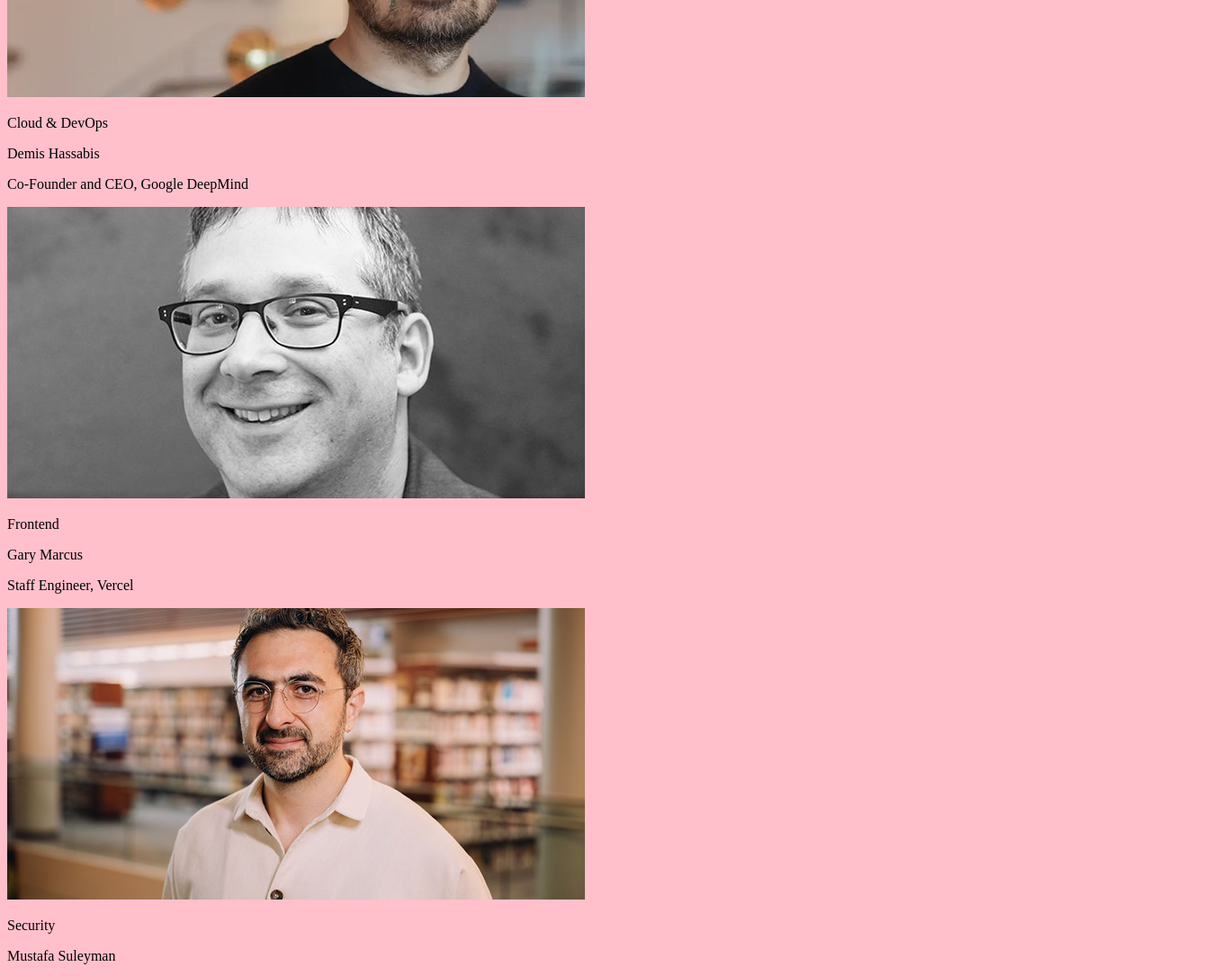
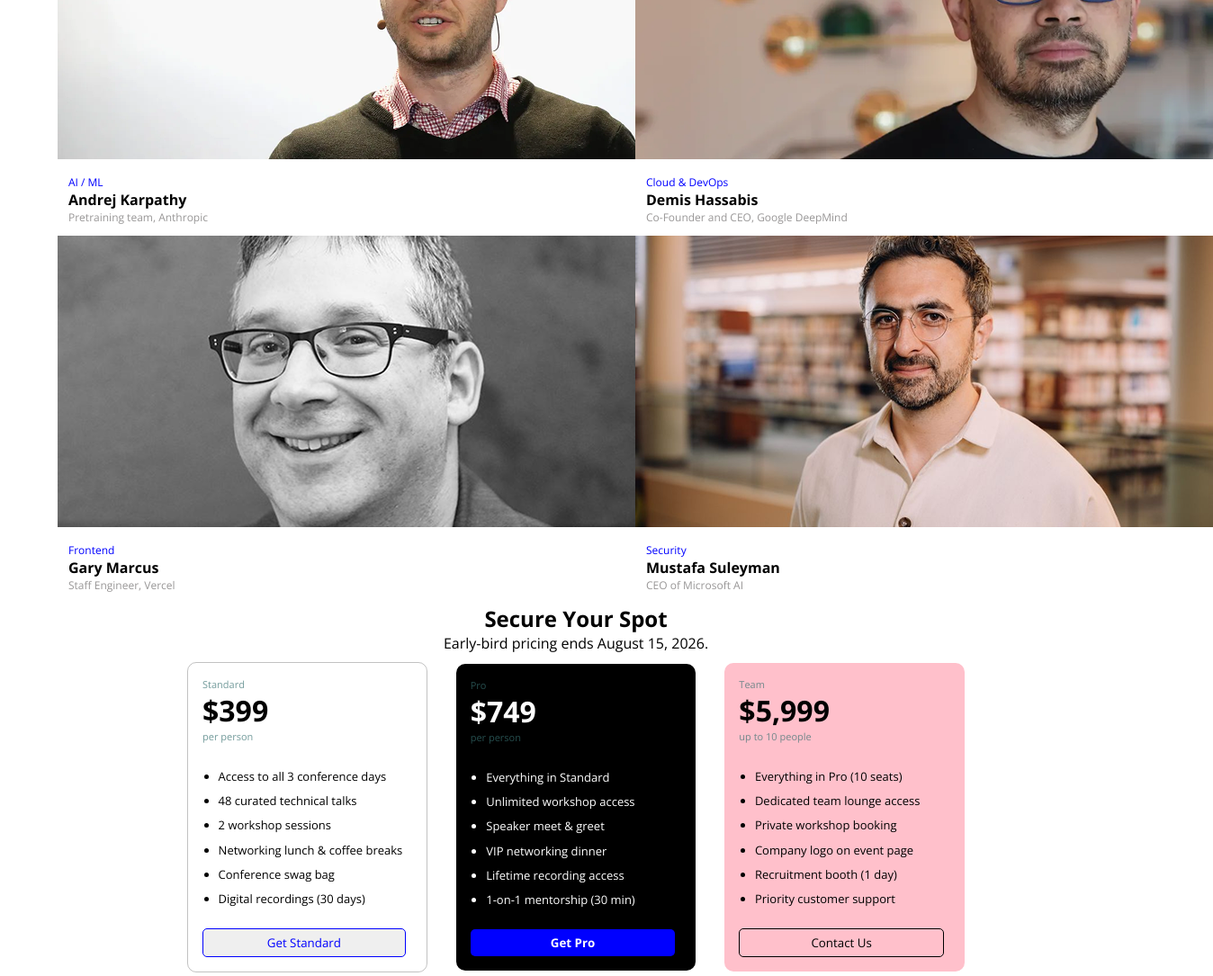
Before and after one commit to hridoyhossain0/Assignment1st, a plain HTML site: page index.html in a window 1280 px wide. Shown: the part 1050-2135 px from the top of the page at 90% size, 1348 px wide, since content can reach past the window. Drawn offline with nearby package versions, Linux system fonts and the light colour scheme.

Commit message:
Add css 80%

```diff
--- a/index.html
+++ b/index.html
@@ -5,6 +5,9 @@
     <meta name="viewport" content="width=device-width, initial-scale=1.0">
     <title>Document</title>
     <link rel="stylesheet" href="./style.css">
+    <link rel="preconnect" href="https://fonts.googleapis.com">
+    <link rel="preconnect" href="https://fonts.gstatic.com" crossorigin>
+    <link href="https://fonts.googleapis.com/css2?family=Inter:ital,opsz,wght@0,14..32,100..900;1,14..32,100..900&family=Open+Sans:ital,wght@0,300..800;1,300..800&display=swap" rel="stylesheet">
 </head>
 <body>
 
@@ -47,7 +50,7 @@
         <section class="mainPageContainer">
 
 
-            <div class="textContainer">
+            <div class="mainPageTextContainer">
                 <h1>Code. Connect. Create</h1>
                 <p>Join 4,000+ engineers, founders, and builders at the premier developer conference of 2026. Three days of cutting-edge talks, hands-on workshops, and meaningful connections.</p>
             </div>
@@ -79,55 +82,55 @@
 
 
                 <!-- person 1 Data -->
-                <div class="person1">
+                <div class="person">
 
                     <img src="./photos/andrej.png" alt="Andrej Karpathy">
-                    <div>
-                        <p>AI / ML</p>
-                        <p>Andrej Karpathy</p>
-                        <p>Pretraining team, Anthropic</p>
+                    <div class="speakersInfo">
+                        <p class="create">AI / ML</p>
+                        <p class="name">Andrej Karpathy</p>
+                        <p class="passion">Pretraining team, Anthropic</p>
                     </div>
 
                 </div>
 
                 <!-- person 2 data -->
-                <div class="person2">
+                <div class="person">
 
                     <img src="./photos/demis.png" alt="Demis Hassabis">
-                    <div>
-                        <p>Cloud & DevOps</p>
-                        <p>Demis Hassabis</p>
-                        <p>Co-Founder and CEO, Google DeepMind</p>
+                    <div class="speakersInfo">
+                        <p class="create">Cloud & DevOps</p>
+                        <p class="name">Demis Hassabis</p>
+                        <p class="passion">Co-Founder and CEO, Google DeepMind</p>
                     </div>
 
                 </div>
 
                 <!-- person 3 data -->
-                <div class="person3">
+                <div class="person">
 
                     <img src="./photos/gary.png" alt="Gary Marcus Image">
-                    <div>
-                        <p>Frontend</p>
-                        <p>Gary Marcus</p>
-                        <p>Staff Engineer, Vercel</p>
+                    <div class="speakersInfo">
+                        <p class="create">Frontend</p>
+                        <p class="name">Gary Marcus</p>
+                        <p class="passion">Staff Engineer, Vercel</p>
                     </div>
 
                 </div>
 
                 <!-- person 4 data -->
-                <div class="person4">
+                <div class="person">
 
                     <img src="./photos/mustafa.png" alt="Mustafa Suleyman Image">
-                    <div>
-                        <p>Security</p>
-                        <p>Mustafa Suleyman</p>
-                        <p>CEO of Microsoft AI</p>
+                    <div class="speakersInfo">
+                        <p class="create">Security</p>
+                        <p class="name">Mustafa Suleyman</p>
+                        <p class="passion">CEO of Microsoft AI</p>
                     </div>
 
                 </div>
 
-                <!-- person 4 data -->
-                <div class="person4">
+                <!-- person 5 data -->
+                <!-- <div class="person5">
 
                     <img src="./photos/mark.png" alt="Mark Zuckerberg Image">
                     <div>
@@ -136,10 +139,10 @@
                         <p>CEO of Meta</p>
                     </div>
 
-                </div>
+                </div> -->
 
-                <!-- person 4 data -->
-                <div class="person4">
+                <!-- person 6 data -->
+                <!-- <div class="person6">
 
                     <img src="./photos/Bill.png" alt="Bill Gates Image">
                     <div>
@@ -148,7 +151,7 @@
                         <p>CO-founder of Microsoft</p>
                     </div>
 
-                </div>
+                </div> -->
 
 
             </div>
@@ -172,6 +175,8 @@
             </div>
 
 
+            <div class="priceCardparent">
+
                 <!-- price card 1-->
                 <div class="priceContainer1">
 
@@ -182,7 +187,7 @@
                         <p>per person</p>
                     </div>
 
-                <priceChildMiddle>
+                    <div class="priceChildMiddle">
 
                         <ul>
                             <li>Access to all 3 conference days</li>
@@ -193,7 +198,7 @@
                             <li>Digital recordings (30 days)</li>
                         </ul>
 
-                </priceChildMiddle>
+                    </div>
 
                     <div class="priceChildButtom">
                         <button>Get Standard</button>
@@ -210,7 +215,7 @@
                         <p>per person</p>
                     </div>
 
-                <priceChildMiddle>
+                    <div class="priceChildMiddle">
 
                         <ul>
                             <li>Everything in Standard</li>
@@ -221,7 +226,7 @@
                             <li>1-on-1 mentorship (30 min)</li>
                         </ul>
 
-                </priceChildMiddle>
+                    </div>
 
                     <div class="priceChildButtom">
                         <button>Get Pro</button>
@@ -240,7 +245,7 @@
 
                     </div>
 
-                <priceChildMiddle>
+                    <div class="priceChildMiddle">
 
                         <ul>
                             <li>Everything in Pro (10 seats)</li>
@@ -251,13 +256,19 @@
                             <li>Priority customer support</li>
                         </ul>
 
-                </priceChildMiddle>
+                    </div>
 
                     <div class="priceChildButtom">
                         <button>Contact Us</button>
                     </div>
 
                 </div>
+
+
+            </div>
+
+
+
 
 
 
--- a/style.css
+++ b/style.css
@@ -1,3 +1,228 @@
-body {
+*{
+    margin: 0;
+    padding: 0;
+    font-family: "Open Sans", sans-serif;
+}
+
+/* header container */
+
+header{
+    display: flex;
+    justify-content: space-between;
+    align-items: center;
+    padding: 10px 40px;
+}
+
+/* header nav container */
+
+nav ul{
+    display: flex;
+    justify-content: space-between;
+}
+
+nav ul li{
+    list-style: none;
+    margin: 0 15px;
+}
+
+/* header button */
+
+.commonBtn{
+    padding: 10px 20px;
+    border-radius: 10px;
+    background-color: blueviolet;
+    color: white;
+    font-weight: bold;
+    font-size: 1rem;
+    border: none;
+}
+
+/* The end of header section */
+
+
+
+
+
+
+/* Main page */
+
+
+
+/* Hero section */
+
+.mainPageContainer{
+    background-image: url(./photos/banner.jpg);
+    text-align: center;
+    height: 45rem;
+    display: flex;
+    flex-direction: column;
+    justify-content: space-between;
+}
+
+.mainPageTextContainer{
+    color: white;
+    max-width: 50%;
+    margin: 8rem auto 0 auto ;
+}
+
+
+.mainPageTextContainer h1{
+    font-size: 4.1rem;
+    margin-bottom: 10px;
+
+
+}
+
+.mainPageTextContainer p{
+    font-size: 1.2rem;
+}
+
+
+/* main page button */
+
+.buttonContainer{
+    margin-bottom: 3.8rem;
+
+}
+
+/* end hero section */
+
+
+
+/* Speakers section */
+
+.speakersSecContainer{
+    margin: 0 4rem;
+}
+
+.speakersSecContainer h2{
+    padding: 2rem 0;
+    font-size: 2.3rem;
+    text-align: center;
+}
+
+
+.speakerDataContainer {
+    display: grid;
+    grid-column: auto;
+
+    grid-template-columns: repeat(2,1fr);
+}
+
+.speakerDataContainer img{
+    width: auto;
+    height: fit-content;
+}
+
+.speakersInfo {
+    margin: 12px;
+}
+
+.speakersInfo .create{
+    color: blue;
+    font-size: 12px;
+
+}
+
+.speakersInfo .name {
+    font-weight: 700;
+
+}
+
+.speakersInfo .passion {
+    font-size: 12px;
+    color: rgba(58, 53, 53, 0.521);
+}
+
+/* End speakers section */
+
+
+
+
+.priceSecTop {
+    text-align: center;
+}
+
+.priceCardparent {
+    display: grid;
+    grid-template-columns: repeat(3, 1fr);
+    max-width: 70%;
+    margin: 0 auto;
+    justify-content:center ;
+    align-items: center
+
+
+    ;
+}
+
+.priceContainer1, .priceContainer2, .priceContainer3 {
+    padding: 1rem;
+    border-radius: 10px;
+    margin: 10px 1rem;
+
+}
+
+.priceContainer1{
+    border: 1px solid rgba(0, 0, 0, 0.24);
+}
+
+.priceContainer1 button{
+    color: blue;
+    border: 1px solid blue;
+
+}
+
+.priceContainer2 {
+    background-color: black;
+    color: white;
+}
+
+.priceContainer2 button {
+    background-color: blue;
+    color: white;
+    font-weight: 700;
+    border: none;
+}
+
+.priceContainer3{
     background-color: pink;
+
 }
+
+.priceContainer3 button{
+    border: 1px solid black;
+    background-color: transparent;
+}
+
+
+.priceChildTop h2{
+    font-size: 2rem;
+    font-weight: 700;
+}
+
+.priceChildTop p {
+    font-size: 11px;
+    color: rgba(55, 112, 112, 0.699);
+}
+
+
+.priceChildMiddle {
+    padding: 1.5rem 0 1.2rem 1.1rem ;
+    font-size: 12px;
+
+
+}
+
+.priceChildMiddle ul li {
+    line-height: 1.7rem;
+    font-size: 13px;
+}
+
+
+
+.priceChildButtom button{
+    border-radius: 5px;
+    width: 97%;
+    text-align: center;
+    padding: 6px 0;
+}
```
Lines whose indentation alone changed are shown as unchanged.
